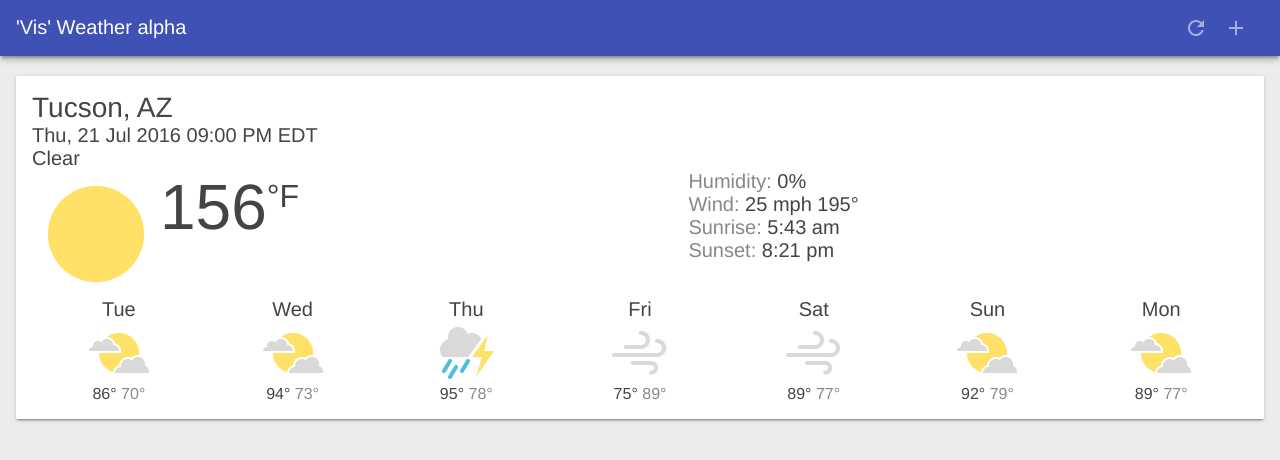
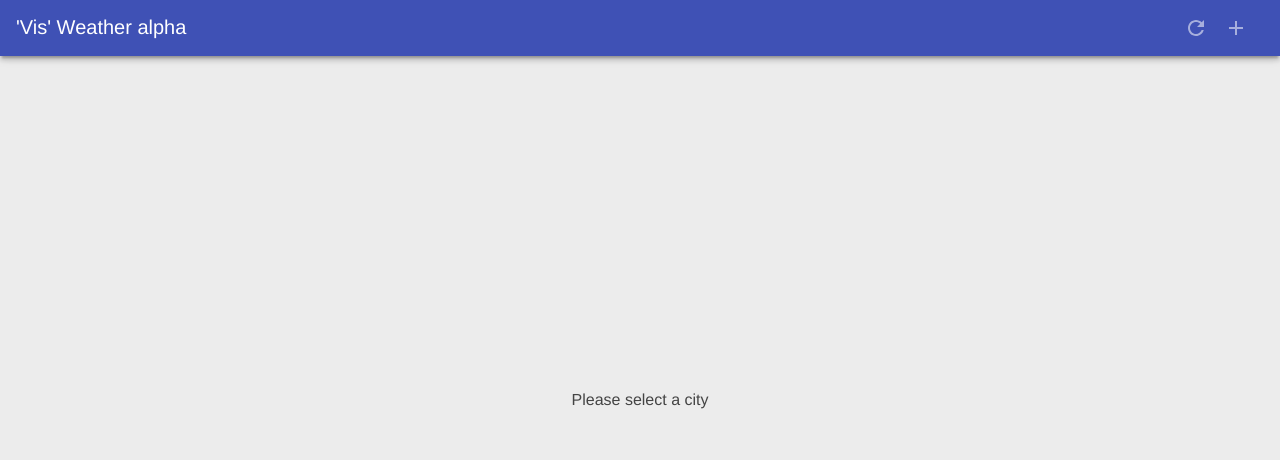
Before and after one commit to soldierforus/VisWeatherPWA, a plain HTML site: page index.html in a window 1280 px wide. Drawn offline with Linux system fonts and the light colour scheme.

Commit message:
removed fake data & load svg

```diff
--- a/index.html
+++ b/index.html
@@ -150,9 +150,10 @@
   </div>
 
   <div class="loader">
-    <svg viewBox="0 0 32 32" width="32" height="32">
+    Please select a city
+    <!-- <svg viewBox="0 0 32 32" width="32" height="32">
       <circle id="spinner" cx="16" cy="16" r="14" fill="none"></circle>
-    </svg>
+    </svg> -->
   </div>
 
   <!-- scripts-->
--- a/scripts/app.js
+++ b/scripts/app.js
@@ -1,17 +1,4 @@
-// Copyright 2016 Google Inc.
-//
-// Licensed under the Apache License, Version 2.0 (the "License");
-// you may not use this file except in compliance with the License.
-// You may obtain a copy of the License at
-//
-//      http://www.apache.org/licenses/LICENSE-2.0
-//
-// Unless required by applicable law or agreed to in writing, software
-// distributed under the License is distributed on an "AS IS" BASIS,
-// WITHOUT WARRANTIES OR CONDITIONS OF ANY KIND, either express or implied.
-// See the License for the specific language governing permissions and
-// limitations under the License.
-
+//Start app, check for selected cities
 
 (function() {
   'use strict';
@@ -27,6 +14,15 @@
     daysOfWeek: ['Mon', 'Tue', 'Wed', 'Thu', 'Fri', 'Sat', 'Sun']
   };
 
+  // const checkCitySelection = function () {
+  //   console.log("Checking cities");
+  //   console.log(app.visibleCards);
+  //   console.log(app.selectedCities);
+  //
+  //   if (app.selectedCities === undefined) {
+  //     alert("Please select a city");
+  //   }
+  // };
 
   /*****************************************************************************
    *
@@ -202,7 +198,8 @@
         }
       } else {
         // Return the initial weather forecast since no data is available.
-        app.updateForecastCard(initialWeatherForecast);
+        // checkCitySelection();
+        // app.updateForecastCard(initialWeatherForecast);
       }
     };
     request.open('GET', url);
@@ -292,41 +289,41 @@
   //  * or when the user has not saved any cities. See startup code for more
   //  * discussion.
   //  */
-  var initialWeatherForecast = {
-    key: '12794707',
-    label: 'Tucson, AZ',
-    created: '2016-07-22T01:00:00Z',
-    channel: {
-      astronomy: {
-        sunrise: "5:43 am",
-        sunset: "8:21 pm"
-      },
-      item: {
-        condition: {
-          text: "Clear",
-          date: "Thu, 21 Jul 2016 09:00 PM EDT",
-          temp: 156,
-          code: 32
-        },
-        forecast: [
-          {code: 44, high: 86, low: 70},
-          {code: 44, high: 94, low: 73},
-          {code: 4, high: 95, low: 78},
-          {code: 24, high: 75, low: 89},
-          {code: 24, high: 89, low: 77},
-          {code: 44, high: 92, low: 79},
-          {code: 44, high: 89, low: 77}
-        ]
-      },
-      atmosphere: {
-        humidity: 0
-      },
-      wind: {
-        speed: 25,
-        direction: 195
-      }
-    }
-  };
+  // var initialWeatherForecast = {
+  //   key: '12794707',
+  //   label: 'Tucson, AZ',
+  //   created: '2016-07-22T01:00:00Z',
+  //   channel: {
+  //     astronomy: {
+  //       sunrise: "5:43 am",
+  //       sunset: "8:21 pm"
+  //     },
+  //     item: {
+  //       condition: {
+  //         text: "Clear",
+  //         date: "Thu, 21 Jul 2016 09:00 PM EDT",
+  //         temp: 156,
+  //         code: 32
+  //       },
+  //       forecast: [
+  //         {code: 44, high: 86, low: 70},
+  //         {code: 44, high: 94, low: 73},
+  //         {code: 4, high: 95, low: 78},
+  //         {code: 24, high: 75, low: 89},
+  //         {code: 24, high: 89, low: 77},
+  //         {code: 44, high: 92, low: 79},
+  //         {code: 44, high: 89, low: 77}
+  //       ]
+  //     },
+  //     atmosphere: {
+  //       humidity: 0
+  //     },
+  //     wind: {
+  //       speed: 25,
+  //       direction: 195
+  //     }
+  //   }
+  // };
 
   /************************************************************************
      *
@@ -345,17 +342,18 @@
       app.selectedCities.forEach(function(city) {
         app.getForecast(city.key, city.label);
       });
-    } else {
+    // } else {
       /* The user is using the app for the first time, or the user has not
        * saved any cities, so show the user some fake data. A real app in this
        * scenario could guess the user's location via IP lookup and then inject
        * that data into the page.
        */
-      app.updateForecastCard(initialWeatherForecast);
-      app.selectedCities = [
-        {key: initialWeatherForecast.key, label: initialWeatherForecast.label}
-      ];
-      app.saveSelectedCities();
+        // checkCitySelection();
+      // app.updateForecastCard(initialWeatherForecast);
+      // app.selectedCities = [
+      //   {key: initialWeatherForecast.key, label: initialWeatherForecast.label}
+      // ];
+    app.saveSelectedCities();
     }
 
     //Service worker
@@ -363,3 +361,45 @@
       navigator.serviceWorker.register('./service-worker.js').then(function() {console.log('Service Worker Registered')});
     }
 })();
+
+
+
+
+
+
+
+
+
+
+
+
+
+
+
+
+
+
+
+
+
+
+
+
+
+
+
+
+
+// Copyright 2016 Google Inc.
+//
+// Licensed under the Apache License, Version 2.0 (the "License");
+// you may not use this file except in compliance with the License.
+// You may obtain a copy of the License at
+//
+//      http://www.apache.org/licenses/LICENSE-2.0
+//
+// Unless required by applicable law or agreed to in writing, software
+// distributed under the License is distributed on an "AS IS" BASIS,
+// WITHOUT WARRANTIES OR CONDITIONS OF ANY KIND, either express or implied.
+// See the License for the specific language governing permissions and
+// limitations under the License.
--- a/service-worker.js
+++ b/service-worker.js
@@ -1,6 +1,6 @@
 //Update version iterations as chnges are made
-const cacheName = 'VisWeather-version-9-2';
-const dataCacheName = 'weatherData-version-2-2';
+const cacheName = 'VisWeather-version-9-8';
+const dataCacheName = 'weatherData-version-2-8';
 const filesToCache = [
   '/',
   '/index.html',
```
